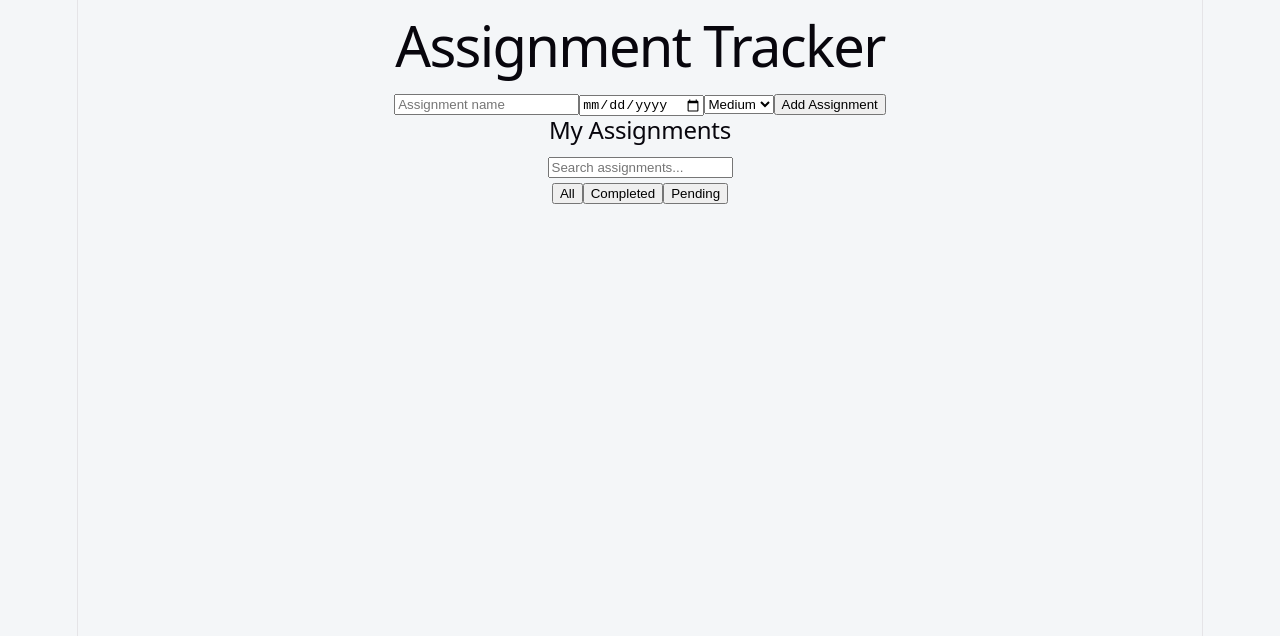
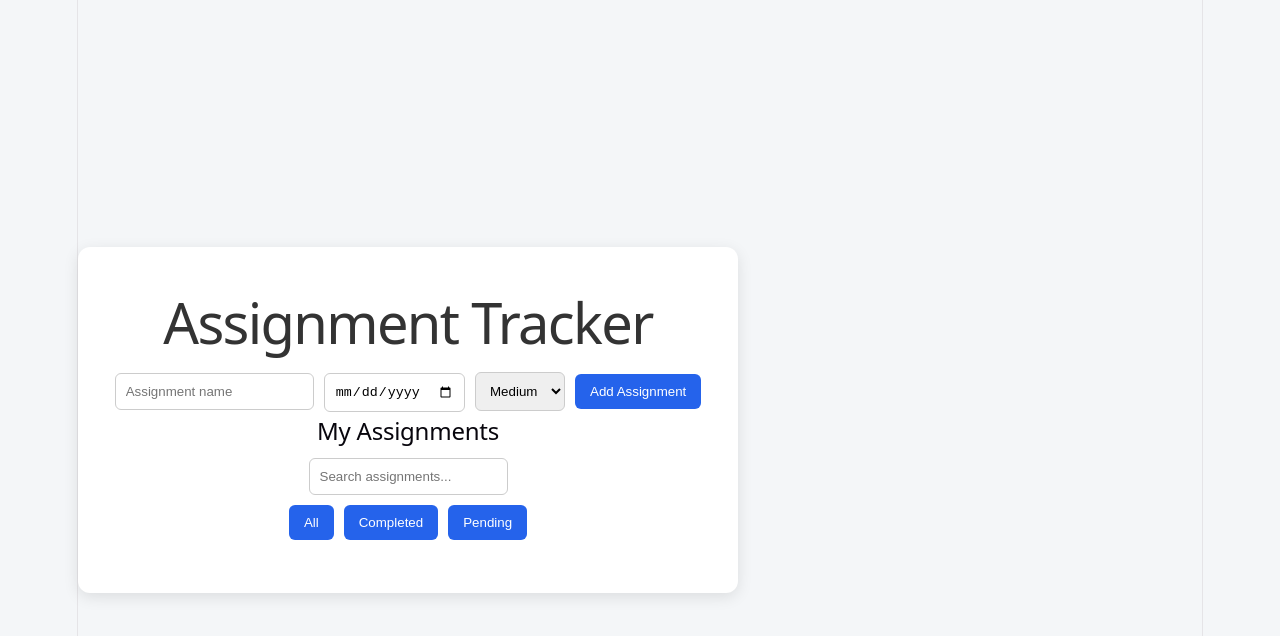
Before and after one commit to yash110905/react-assignment-tracker, a React (Vite) app in the folder react-assignment-tracker/: page / in a window 1280 px wide. Shown: the top 636 px of the page. Built offline with nearby package versions, Linux system fonts and the light colour scheme.

Commit message:
Added a few styles for body,h1,container,button,input,select

```diff
--- a/react-assignment-tracker/src/App.css
+++ b/react-assignment-tracker/src/App.css
@@ -4,3 +4,41 @@ body {
   margin: 0;
   padding: 0;
 }
+
+#root {
+  display: flex;
+  justify-content: center;
+  min-height: 100vh;
+}
+
+.container {
+  width: 600px;
+  margin-top: 40px;
+  background: white;
+  padding: 30px;
+  border-radius: 12px;
+  box-shadow: 0 4px 15px rgba(0,0,0,0.1);
+}
+
+h1 {
+  text-align: center;
+  color: #333;
+}
+
+input,
+select {
+  padding: 10px;
+  margin: 5px;
+  border: 1px solid #ccc;
+  border-radius: 6px;
+}
+
+button {
+  padding: 10px 15px;
+  margin: 5px;
+  border: none;
+  border-radius: 6px;
+  cursor: pointer;
+  background-color: #2563eb;
+  color: white;
+}
```
